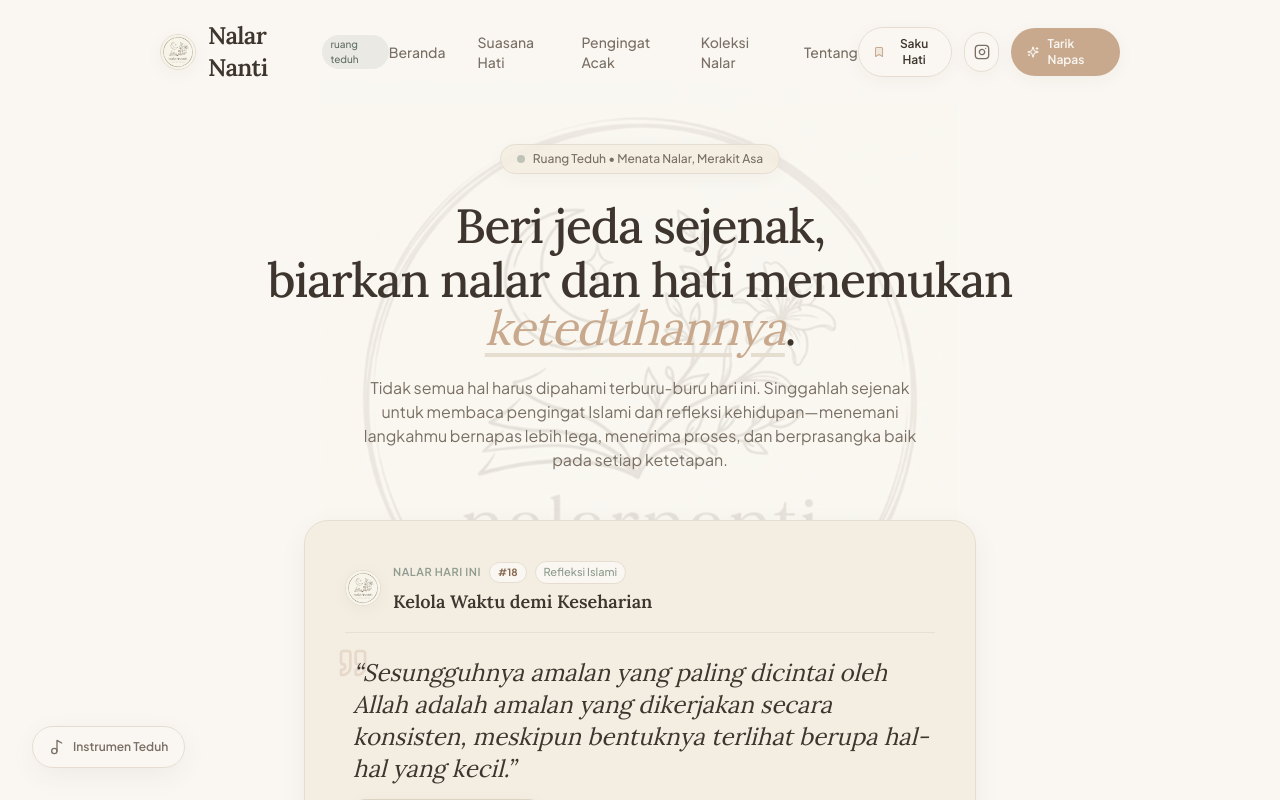
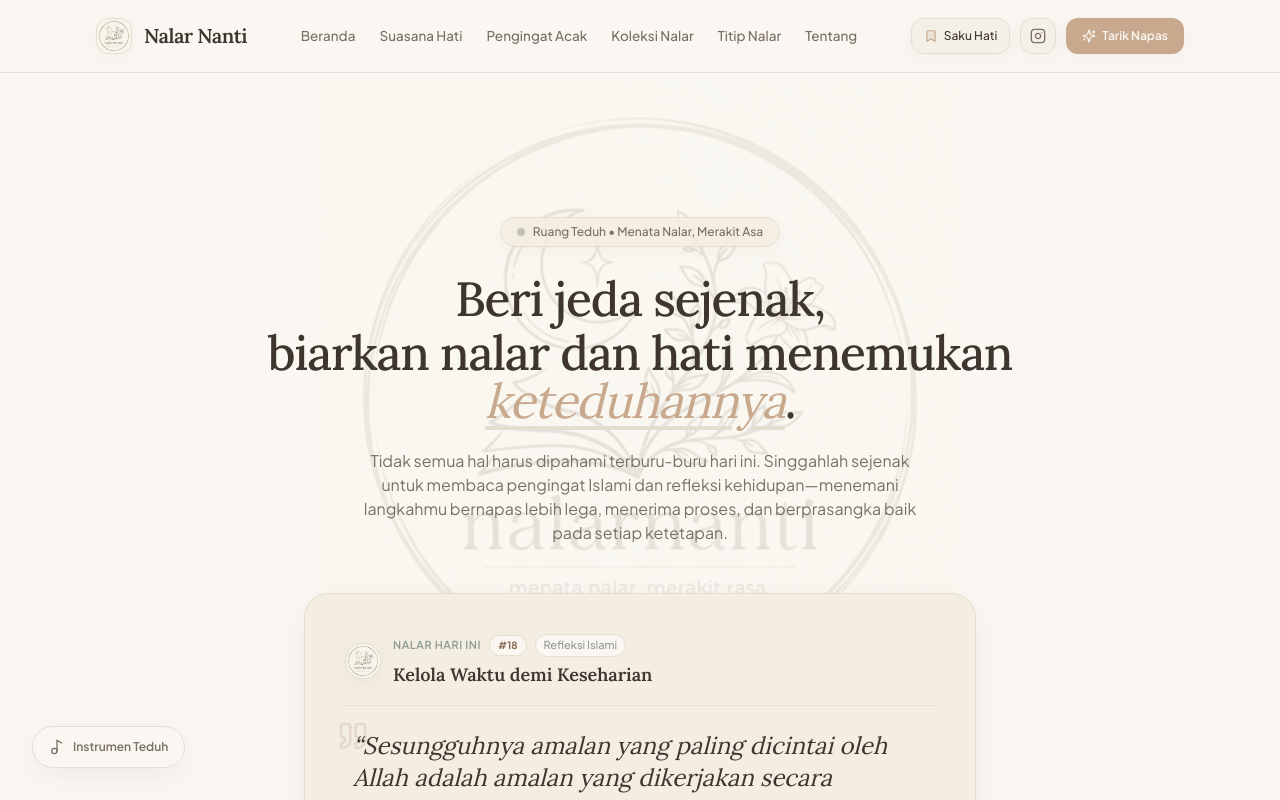
Before and after one commit to amascar23/nalar-nanti-web, a Next.js app: page / in a window 1280 px wide. Shown: the top 800 px of the page. Built offline with nearby package versions, Linux system fonts and the light colour scheme.

Commit message:
Rapikan desain dan struktur Navbar Nalar Nanti

```diff
--- a/src/components/Navbar.tsx
+++ b/src/components/Navbar.tsx
@@ -1,6 +1,6 @@
 "use client";
 
-import React, { useState, useEffect } from "react";
+import React, { useState } from "react";
 import Link from "next/link";
 import Image from "next/image";
 import { Menu, X, Sparkles, Instagram, Bookmark } from "lucide-react";
@@ -10,45 +10,26 @@ const IG_PROFILE_URL = "https://www.instagram.com/nalarnanti/";
 
 export default function Navbar() {
   const [isOpen, setIsOpen] = useState(false);
-  const [isScrolled, setIsScrolled] = useState(false);
   const { savedCount, openDrawer, isLoaded } = useSavedQuotes();
-
-  useEffect(() => {
-    const handleScroll = () => {
-      if (window.scrollY > 20) {
-        setIsScrolled(true);
-      } else {
-        setIsScrolled(false);
-      }
-    };
-
-    window.addEventListener("scroll", handleScroll, { passive: true });
-    return () => window.removeEventListener("scroll", handleScroll);
-  }, []);
 
   const navLinks = [
     { label: "Beranda", href: "#beranda" },
     { label: "Suasana Hati", href: "#suasana-hati" },
     { label: "Pengingat Acak", href: "#pengingat" },
     { label: "Koleksi Nalar", href: "#kutipan" },
+    { label: "Titip Nalar", href: "#titip-nalar" },
     { label: "Tentang", href: "#tentang" },
   ];
 
   return (
-    <header
-      className={`fixed top-0 left-0 right-0 z-50 transition-all duration-300 ${
-        isScrolled
-          ? "bg-[#FAF7F2]/90 backdrop-blur-md shadow-soft border-b border-[#E5DDD0]/80 py-3 sm:py-3.5"
-          : "bg-[#FAF7F2]/70 backdrop-blur-sm border-b border-transparent py-4 sm:py-5"
-      }`}
-    >
-      <div className="max-w-5xl mx-auto px-5 sm:px-8 flex items-center justify-between">
-        {/* Brand Logo */}
+    <header className="sticky top-0 z-40 w-full bg-[#FAF7F2]/90 backdrop-blur-md border-b border-[#E5DDD0]">
+      <div className="max-w-6xl mx-auto px-4 sm:px-6 lg:px-8 h-16 sm:h-[72px] flex items-center justify-between gap-4">
+        {/* 1. Zona Kiri: Identitas Brand */}
         <Link
           href="#beranda"
-          className="group flex items-center gap-2.5 sm:gap-3 transition-opacity hover:opacity-90 active:scale-98"
+          className="flex items-center gap-2.5 sm:gap-3 transition-opacity hover:opacity-90 active:scale-98 shrink-0"
         >
-          <div className="relative w-8 h-8 sm:w-9 sm:h-9 rounded-full overflow-hidden border border-[#E5DDD0] shadow-soft group-hover:scale-105 transition-transform bg-[#F3EDE2] shrink-0">
+          <div className="w-9 h-9 rounded-xl bg-[#EAE1D3] border border-[#E5DDD0] flex items-center justify-center overflow-hidden shrink-0 shadow-soft">
             <Image
               src="/images/logo-hd.png"
               alt="Logo Nalar Nanti"
@@ -59,39 +40,74 @@ export default function Navbar() {
               priority
             />
           </div>
-          <div className="flex items-center gap-1.5">
-            <span className="font-serif text-xl sm:text-2xl font-semibold tracking-tight text-[#3E362E]">
+          <span className="font-serif font-semibold text-lg sm:text-xl tracking-tight text-[#3E362E] whitespace-nowrap">
             Nalar Nanti
           </span>
-            <span className="hidden xs:inline-block text-[10px] font-sans px-2 py-0.5 rounded-full bg-[#8E9B8E]/15 text-[#637063] font-medium">
-              ruang teduh
-            </span>
-          </div>
         </Link>
 
-        {/* Desktop Navigation */}
-        <nav className="hidden md:flex items-center gap-7 lg:gap-8">
+        {/* 2. Zona Tengah: Menu Navigasi Satu Baris Rapi (Desktop) */}
+        <nav className="hidden lg:flex items-center gap-6 text-[13.5px] font-medium text-[#7A6F64]">
           {navLinks.map((item) => (
             <Link
               key={item.href}
               href={item.href}
-              className="text-sm font-medium text-[#7A6F64] hover:text-[#3E362E] transition-colors relative py-1 after:content-[''] after:absolute after:bottom-0 after:left-0 after:w-0 after:h-[1.5px] after:bg-[#C8A98E] hover:after:w-full after:transition-all"
+              className="whitespace-nowrap hover:text-[#3E362E] transition-colors relative py-1 after:content-[''] after:absolute after:bottom-0 after:left-0 after:w-0 after:h-[1.5px] after:bg-[#C8A98E] hover:after:w-full after:transition-all"
             >
               {item.label}
             </Link>
           ))}
         </nav>
 
-        {/* Action Button & Mobile Menu Toggle */}
-        <div className="flex items-center gap-2 sm:gap-3">
+        {/* 3. Zona Kanan: Tombol Utilitas & CTA Utama (Desktop) */}
+        <div className="hidden lg:flex items-center gap-2.5 shrink-0">
           {/* Tombol Saku Hati */}
           <button
             onClick={openDrawer}
             aria-label="Buka Saku Hati"
             title="Kutipan Tersimpan di Saku Hati"
-            className="inline-flex items-center gap-1.5 px-3 py-1.5 sm:px-3.5 sm:py-2 rounded-full bg-[#FAF7F2] border border-[#E5DDD0] text-xs font-semibold text-[#3E362E] hover:border-[#C8A98E] hover:text-[#C8A98E] transition-all shadow-soft active:scale-95 group"
+            className="h-9 px-3 rounded-xl border border-[#E5DDD0] bg-[#F3EDE2]/70 hover:bg-[#EAE1D3] text-[#3E362E] text-xs font-medium flex items-center gap-1.5 whitespace-nowrap transition-all shadow-soft active:scale-95"
           >
-            <Bookmark className="w-3.5 h-3.5 text-[#C8A98E] fill-[#C8A98E]/20 group-hover:fill-[#C8A98E] transition-colors" />
+            <Bookmark className="w-3.5 h-3.5 text-[#C8A98E] fill-[#C8A98E]/20" />
+            <span>Saku Hati</span>
+            {isLoaded && savedCount > 0 && (
+              <span className="inline-flex items-center justify-center min-w-[18px] h-[18px] px-1 rounded-full bg-[#C8A98E] text-[#FAF7F2] text-[10px] font-bold">
+                {savedCount}
+              </span>
+            )}
+          </button>
+
+          {/* Tombol Ikon Instagram */}
+          <a
+            href={IG_PROFILE_URL}
+            target="_blank"
+            rel="noopener noreferrer"
+            title="Kunjungi Instagram @nalarnanti"
+            aria-label="Kunjungi profil Instagram @nalarnanti"
+            className="w-9 h-9 rounded-xl border border-[#E5DDD0] bg-[#F3EDE2]/70 hover:bg-[#EAE1D3] flex items-center justify-center text-[#3E362E] shrink-0 transition-all shadow-soft active:scale-95 group"
+          >
+            <Instagram className="w-4 h-4 text-[#7A6F64] group-hover:text-[#C8A98E] transition-colors" />
+          </a>
+
+          {/* Tombol CTA Utama ("Tarik Napas") */}
+          <a
+            href="#pengingat"
+            className="h-9 px-4 rounded-xl bg-[#C8A98E] hover:bg-[#b8977a] text-[#FAF7F2] text-xs font-semibold flex items-center gap-1.5 whitespace-nowrap shadow-soft transition-all active:scale-95"
+          >
+            <Sparkles className="w-3.5 h-3.5" />
+            <span>Tarik Napas</span>
+          </a>
+        </div>
+
+        {/* 4. Tampilan Mobile & Tablet (lg:hidden) */}
+        <div className="flex lg:hidden items-center gap-2">
+          {/* Tombol Ringkas Saku Hati */}
+          <button
+            onClick={openDrawer}
+            aria-label="Buka Saku Hati"
+            title="Kutipan Tersimpan di Saku Hati"
+            className="h-9 px-2.5 sm:px-3 rounded-xl border border-[#E5DDD0] bg-[#F3EDE2]/70 hover:bg-[#EAE1D3] text-[#3E362E] text-xs font-medium flex items-center gap-1.5 whitespace-nowrap transition-all shadow-soft active:scale-95"
+          >
+            <Bookmark className="w-3.5 h-3.5 text-[#C8A98E] fill-[#C8A98E]/20" />
             <span className="hidden xs:inline">Saku Hati</span>
             {isLoaded && savedCount > 0 && (
               <span className="inline-flex items-center justify-center min-w-[18px] h-[18px] px-1 rounded-full bg-[#C8A98E] text-[#FAF7F2] text-[10px] font-bold">
@@ -100,82 +116,51 @@ export default function Navbar() {
             )}
           </button>
 
-          {/* Instagram Direct Link Icon */}
-          <a
-            href={IG_PROFILE_URL}
-            target="_blank"
-            rel="noopener noreferrer"
-            title="Kunjungi Instagram @nalarnanti"
-            aria-label="Kunjungi profil Instagram @nalarnanti"
-            className="w-9 h-9 sm:w-10 sm:h-10 flex items-center justify-center rounded-full bg-[#FAF7F2] border border-[#E5DDD0] text-[#7A6F64] hover:text-[#C8A98E] hover:border-[#C8A98E] transition-all shadow-soft active:scale-95 group"
-          >
-            <Instagram className="w-4 h-4 text-[#7A6F64] group-hover:text-[#C8A98E] group-hover:scale-110 transition-all" />
-          </a>
-
-          <a
-            href="#pengingat"
-            className="hidden sm:inline-flex items-center gap-2 text-xs font-semibold px-4 py-2 rounded-full bg-[#C8A98E] text-[#FAF7F2] hover:bg-[#B9967A] transition-all shadow-soft active:scale-95"
-          >
-            <Sparkles className="w-3.5 h-3.5" />
-            <span>Tarik Napas</span>
-          </a>
-
-          {/* Mobile Menu Button - min 44px tap target */}
+          {/* Tombol Menu Hamburger */}
           <button
             onClick={() => setIsOpen(!isOpen)}
-            aria-label="Buka menu navigasi"
-            className="md:hidden w-10 h-10 flex items-center justify-center rounded-xl text-[#3E362E] hover:bg-[#F3EDE2] active:bg-[#E5DDD0]/50 transition-colors"
+            aria-label={isOpen ? "Tutup menu navigasi" : "Buka menu navigasi"}
+            className="w-9 h-9 rounded-xl border border-[#E5DDD0] bg-[#F3EDE2]/70 hover:bg-[#EAE1D3] flex items-center justify-center text-[#3E362E] transition-colors active:scale-95"
           >
-            {isOpen ? <X className="w-5 h-5" /> : <Menu className="w-5 h-5" />}
+            {isOpen ? <X className="w-4 h-4" /> : <Menu className="w-4 h-4" />}
           </button>
         </div>
       </div>
 
-      {/* Mobile Drawer */}
+      {/* 5. Dropdown Menu Mobile & Tablet */}
       {isOpen && (
-        <div className="md:hidden bg-[#FAF7F2] border-b border-[#E5DDD0] px-4 pt-3 pb-6 space-y-2 shadow-card animate-fadeIn">
+        <div className="lg:hidden bg-[#FAF7F2] border-b border-[#E5DDD0] px-4 pt-3 pb-6 space-y-2 shadow-card animate-fadeIn">
+          <nav className="flex flex-col space-y-1">
             {navLinks.map((item) => (
               <Link
                 key={item.href}
                 href={item.href}
                 onClick={() => setIsOpen(false)}
-              className="block px-3.5 py-3 rounded-xl text-sm font-medium text-[#7A6F64] hover:text-[#3E362E] hover:bg-[#F3EDE2] active:bg-[#E5DDD0]/60 transition-colors"
+                className="block px-3.5 py-2.5 rounded-xl text-sm font-medium text-[#7A6F64] hover:text-[#3E362E] hover:bg-[#F3EDE2] active:bg-[#E5DDD0]/60 transition-colors whitespace-nowrap"
               >
                 {item.label}
               </Link>
             ))}
-          <div className="pt-2 space-y-2">
-            <button
-              onClick={() => {
-                setIsOpen(false);
-                openDrawer();
-              }}
-              className="flex items-center justify-between w-full px-4 py-3 rounded-2xl text-xs font-semibold text-[#3E362E] bg-[#F3EDE2] border border-[#E5DDD0] hover:border-[#C8A98E] transition-all shadow-soft active:scale-98"
-            >
-              <div className="flex items-center gap-2">
-                <Bookmark className="w-4 h-4 text-[#C8A98E] fill-[#C8A98E]" />
-                <span>Buka Saku Hati</span>
-              </div>
-              <span className="px-2 py-0.5 rounded-full bg-[#C8A98E] text-[#FAF7F2] text-[11px] font-bold">
-                {isLoaded ? `${savedCount} tersimpan` : "Buka"}
-              </span>
-            </button>
+          </nav>
 
+          <div className="pt-2 space-y-2 border-t border-[#E5DDD0]/70 mt-2">
+            {/* Tombol CTA Tarik Napas */}
             <a
               href="#pengingat"
               onClick={() => setIsOpen(false)}
-              className="flex items-center justify-center gap-2 w-full text-center text-xs font-semibold px-4 py-3.5 rounded-full bg-[#C8A98E] text-[#FAF7F2] hover:bg-[#B9967A] transition-all shadow-soft active:scale-98"
+              className="flex items-center justify-center gap-2 w-full text-center text-xs font-semibold px-4 py-3 rounded-xl bg-[#C8A98E] text-[#FAF7F2] hover:bg-[#b8977a] transition-all shadow-soft active:scale-98 whitespace-nowrap"
             >
               <Sparkles className="w-3.5 h-3.5" />
-              <span>Ambil Satu Pengingat</span>
+              <span>Tarik Napas — Ambil Pengingat</span>
             </a>
 
+            {/* Link Instagram */}
             <a
               href={IG_PROFILE_URL}
               target="_blank"
               rel="noopener noreferrer"
               onClick={() => setIsOpen(false)}
-              className="flex items-center justify-center gap-2 w-full text-center text-xs font-semibold px-4 py-3 rounded-full bg-[#FAF7F2] border border-[#E5DDD0] text-[#3E362E] hover:border-[#C8A98E] hover:text-[#C8A98E] transition-all shadow-soft active:scale-98"
+              className="flex items-center justify-center gap-2 w-full text-center text-xs font-semibold px-4 py-2.5 rounded-xl bg-[#F3EDE2]/70 border border-[#E5DDD0] text-[#3E362E] hover:border-[#C8A98E] hover:text-[#C8A98E] transition-all shadow-soft active:scale-98 whitespace-nowrap"
             >
               <Instagram className="w-4 h-4 text-[#C8A98E]" />
               <span>Kunjungi Instagram @nalarnanti</span>
```
Lines whose indentation alone changed are shown as unchanged.
